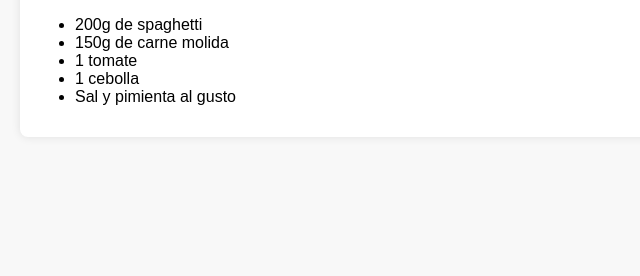
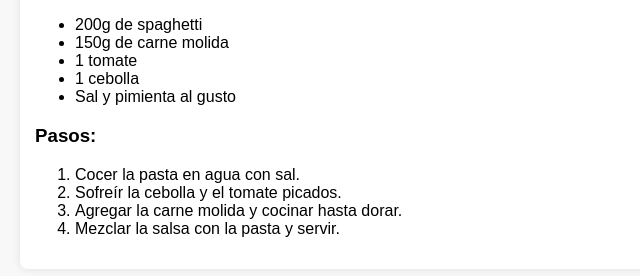
Before and after one commit to barse6v/Rubrica_punto1, a plain HTML site: page punto1.html in a window 1280 px wide. Shown: the part 510-786 px from the top of the page, without its empty margins (0-640 px from the left). Drawn offline with Linux system fonts and the light colour scheme.

Commit message:
6. pasos

```diff
--- a/punto1.html
+++ b/punto1.html
@@ -25,6 +25,15 @@
             <li>1 cebolla</li>
             <li>Sal y pimienta al gusto</li>
         </ul>
+        <h3>Pasos:</h3>
+        <ol>
+            <li>Cocer la pasta en agua con sal.</li>
+            <li>Sofreír la cebolla y el tomate picados.</li>
+            <li>Agregar la carne molida y cocinar hasta dorar.</li>
+            <li>Mezclar la salsa con la pasta y servir.</li>
+        </ol>
+    </div>
+
 
 </body>
 </html>
```
